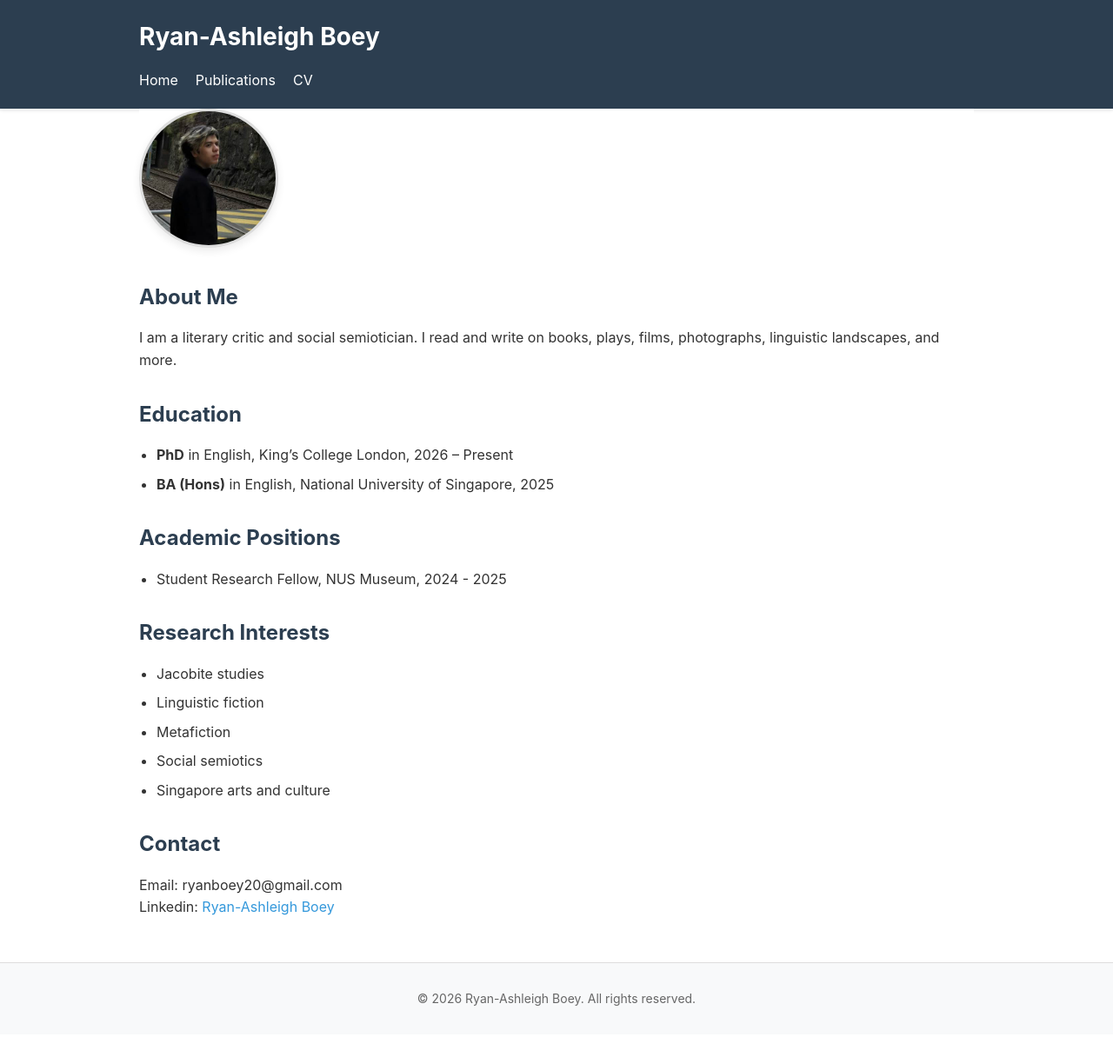
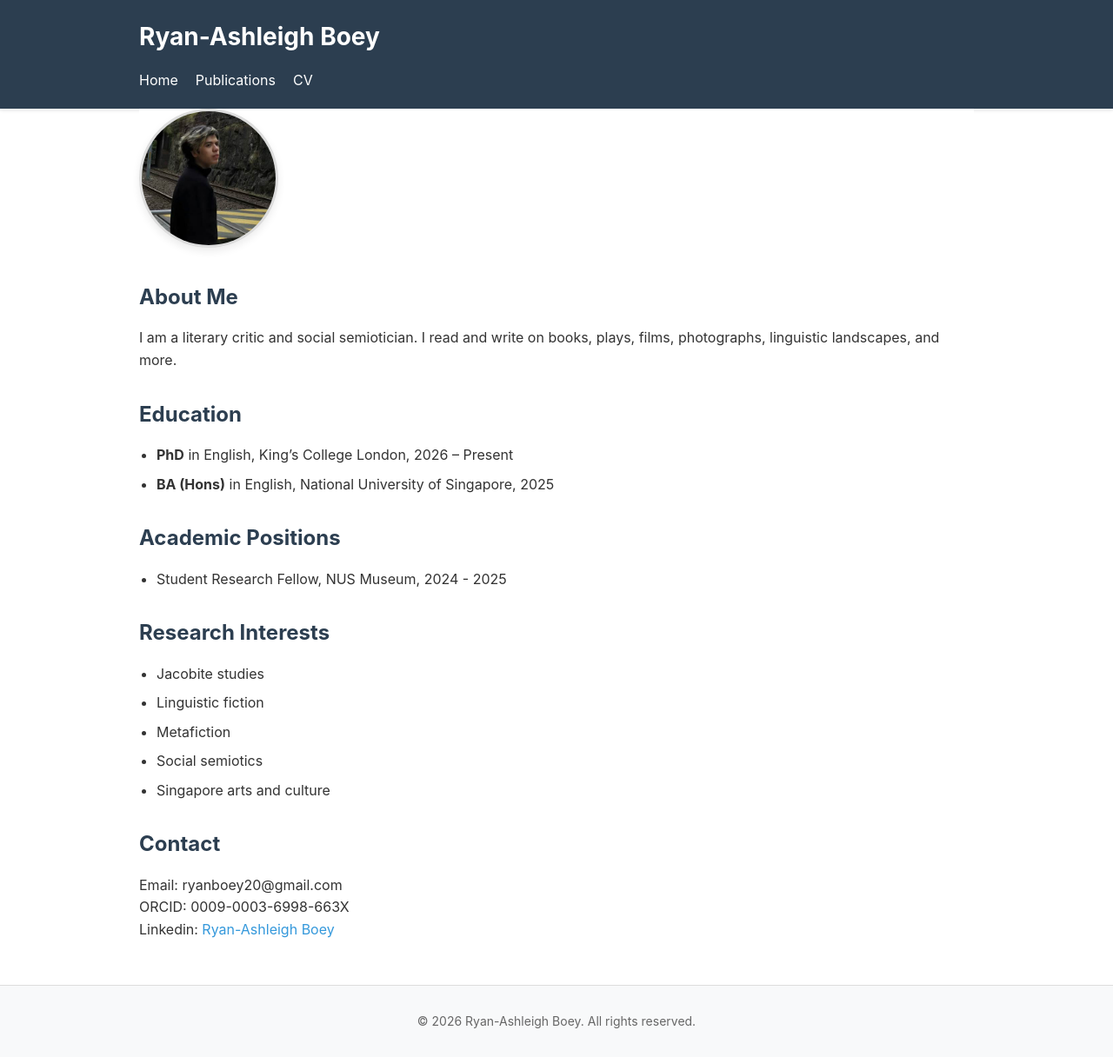
Before and after one commit to r-boey/r-boey.github.io, a Jekyll site: the page built from index.md, in a window 1280 px wide. Shown: the whole page at 87% size. Built offline with Jekyll 4.4.1, drawn with Linux system fonts in a browser that asks for light colours; before the commit the page ends 1190 px from its top, so only the background shows below that.

Commit message:
Add ORCID and LinkedIn information to contact section

```diff
--- a/index.md
+++ b/index.md
@@ -30,4 +30,5 @@ I am a literary critic and social semiotician. I read and write on books, plays,
 ## Contact
 
 Email: ryanboey20@gmail.com
+<br>ORCID: 0009-0003-6998-663X
 <br>Linkedin: [Ryan-Ashleigh Boey](https://www.linkedin.com/in/ryan-ashleigh-boey)
```
